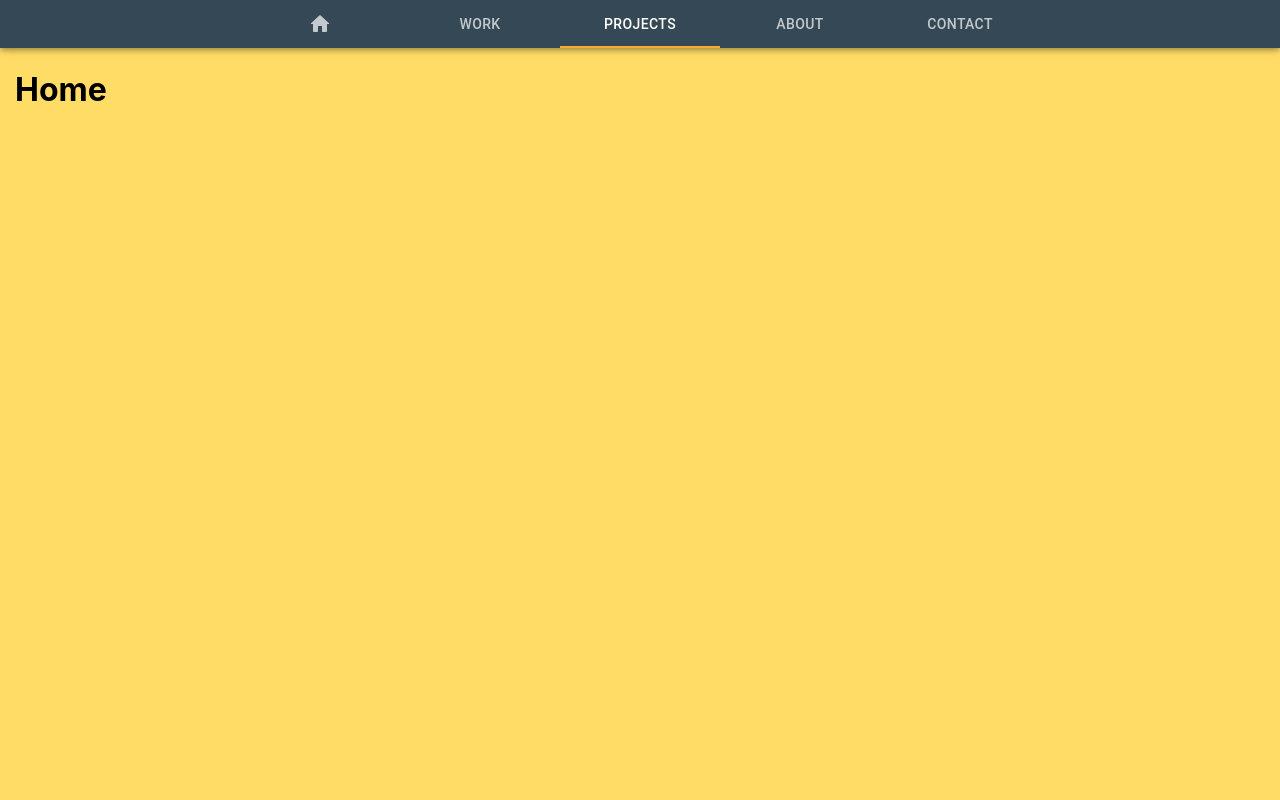
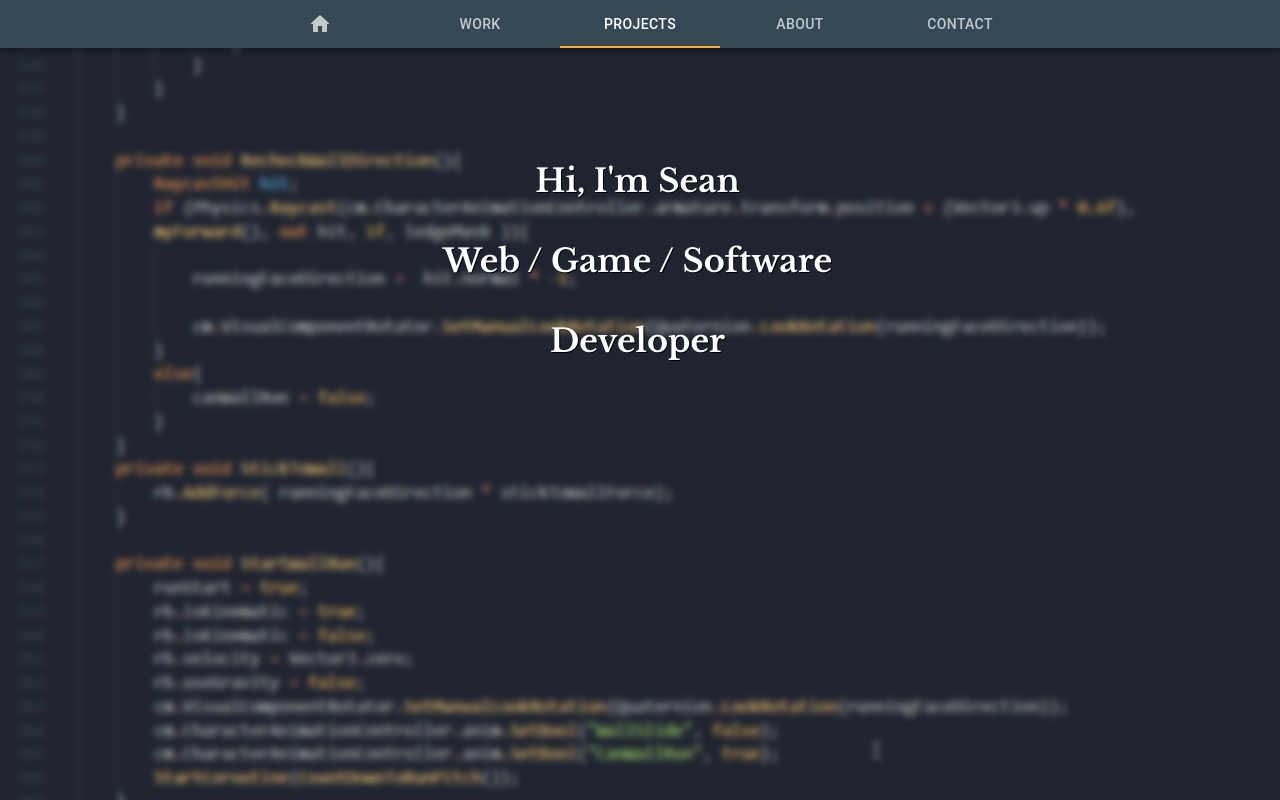
Before and after one commit to bacon-bytes/portfolio, a React (Create React App) app: page / in a window 1280 px wide. Built offline with nearby package versions, Linux system fonts and the light colour scheme.

Commit message:
Home page blur background

```diff
--- a/public/index.html
+++ b/public/index.html
@@ -15,6 +15,10 @@
       user's mobile device or desktop. See https://developers.google.com/web/fundamentals/web-app-manifest/
     -->
     <link rel="manifest" href="%PUBLIC_URL%/manifest.json" />
+    <link
+      href="https://fonts.googleapis.com/css2?family=Libre+Baskerville:wght@400;700&display=swap"
+      rel="stylesheet"
+    />
     <!--
       Notice the use of %PUBLIC_URL% in the tags above.
       It will be replaced with the URL of the `public` folder during the build.
--- a/src/App.js
+++ b/src/App.js
@@ -24,9 +24,12 @@ class App extends Component {
   }
 
   changeBackground = () => {
+    const background = "/bg.png";
     let path = window.location.pathname;
 
-    if (path === "/") document.body.style = "background: #ffdc65";
+    if (path === "/")
+      document.body.style.backgroundImage = "url(" + background + ")";
+    // = "background: #232834";
     else document.body.style = "background: #5f7481";
   };
 
@@ -39,6 +42,7 @@ class App extends Component {
       container: {
         margin: "70px 20px 20px 15px"
       }
+      // main: { backgroundImage: "url(" + { Background } + ")" }
     };
 
     return (
--- a/src/components/pages/home.jsx
+++ b/src/components/pages/home.jsx
@@ -5,13 +5,33 @@ class Home extends Component {
 
   render() {
     const styles = {
-      container: {
-        backgroundColor: "#000000"
-      }
+      main: {}
     };
     return (
-      <div>
-        <h1>Home</h1>
+      <div
+        style={{
+          display: "flex",
+          justifyContent: "center",
+          alignItems: "center",
+          padding: "70px"
+        }}
+      >
+        <h1
+          style={{
+            color: "White",
+            textAlign: "center",
+            fontFamily: "Libre Baskerville",
+            textShadow: "1px 1px #000000"
+          }}
+        >
+          Hi, I'm Sean
+          <br />
+          <br />
+          Web / Game / Software
+          <br />
+          <br />
+          Developer
+        </h1>
       </div>
     );
   }
--- a/src/components/pages/projects.jsx
+++ b/src/components/pages/projects.jsx
@@ -1,23 +1,28 @@
 import React, { Component } from "react";
 import { moveSyntheticComments } from "typescript";
+import theme from "../../themes/theme";
 import { MuiThemeProvider, Box, Container } from "@material-ui/core";
-import theme from "../../themes/theme";
+import Paper from "@material-ui/core/Paper";
 
 const Projects = () => {
+  const styles = {
+    paper: {
+      minHeight: 344,
+      padding: 10
+    }
+  };
   return (
     <MuiThemeProvider theme={theme}>
-      <Box color={theme.palette.primary.contrastText}>
-        <h1>Projects</h1>
-        <Container>
+      <Paper style={styles.paper}>
+        <Box color={theme.palette.primary.contrastText}>
+          <h1>Projects</h1>
+
           <Box
             color={theme.palette.secondary.light}
             padding={(50, 50, 50, 50)}
           ></Box>
-        </Container>
-        <Container>wooo</Container>
-        <Container>wooo</Container>
-      </Box>
-      <div>l;ksndflksdk ks a as asd asd as ssdadasdas</div>
+        </Box>
+      </Paper>
     </MuiThemeProvider>
   );
 };
```
Also changed, not shown: public/bg.png (added), public/wallRunCodeBackground.png (added).
